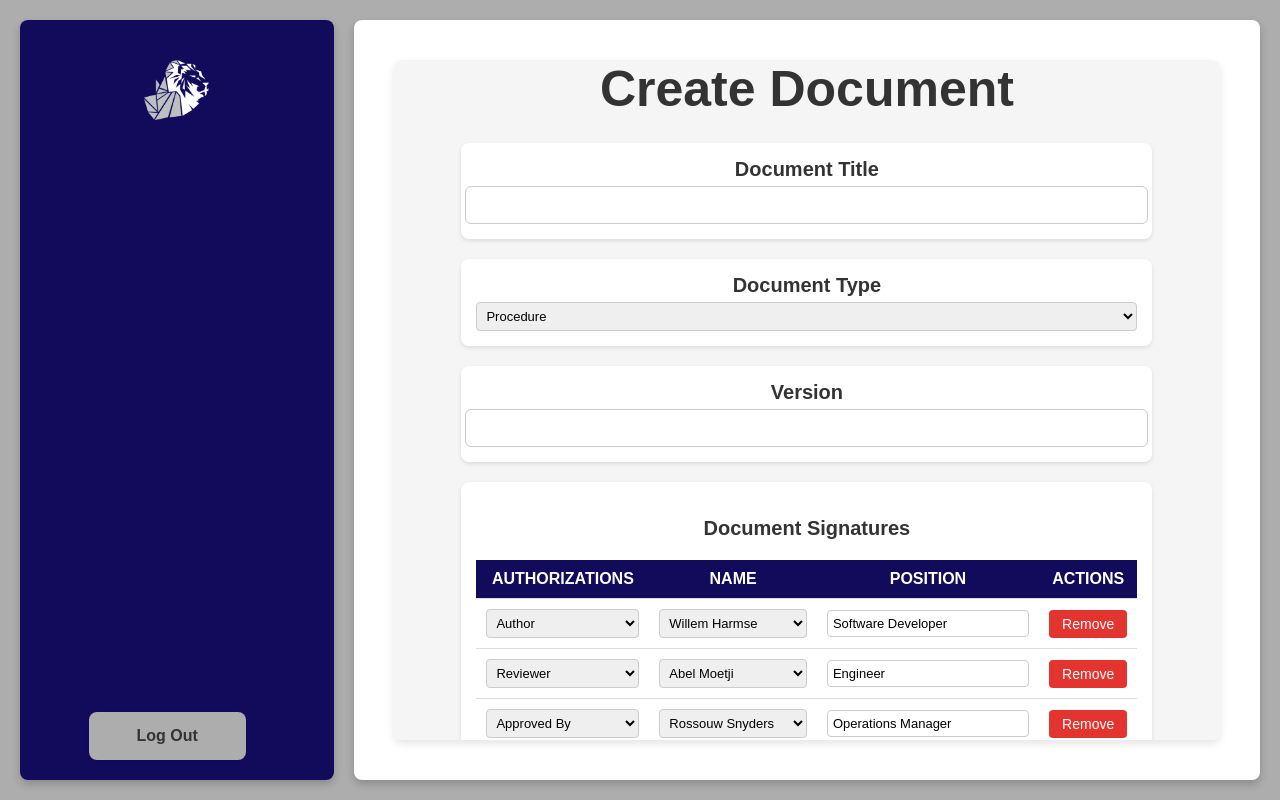
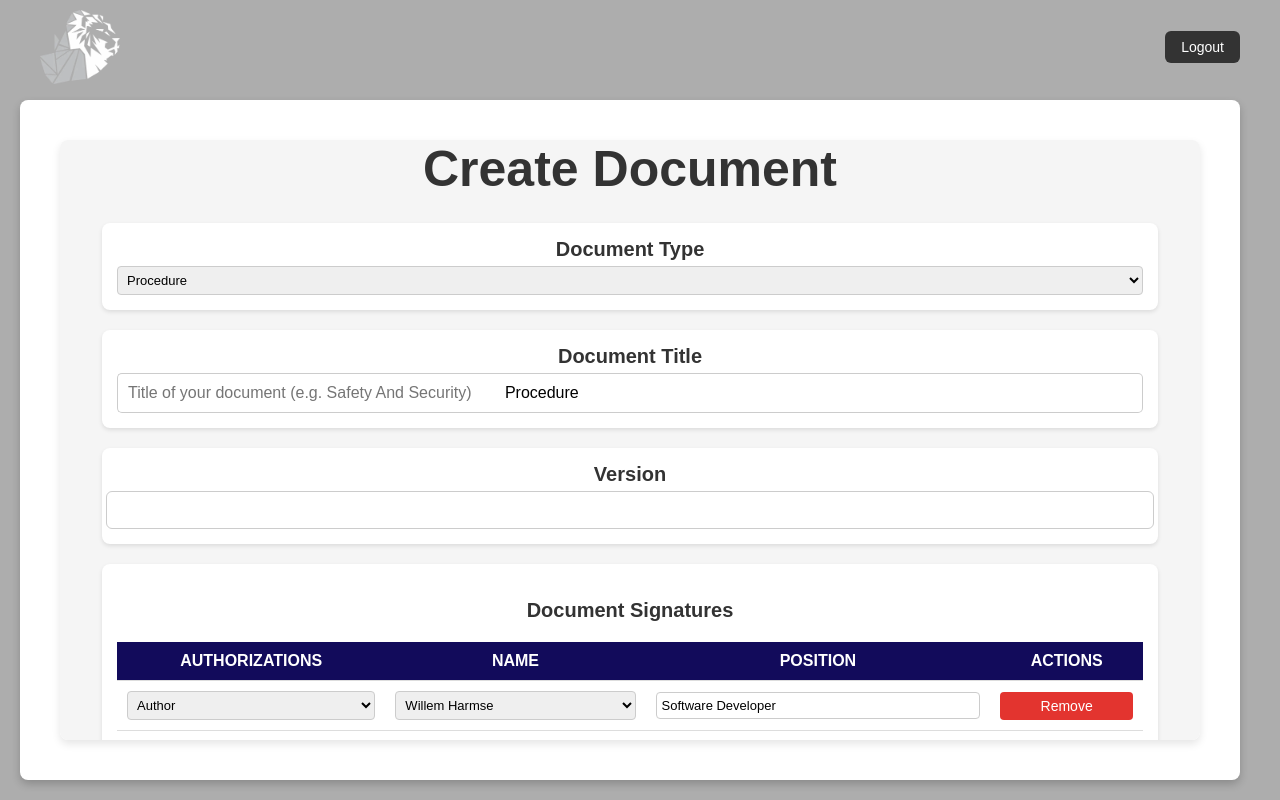
Before and after one commit to willemharmse/FrontendDMS, a React (Create React App) app: page /FrontendDMS/documentCreate in a window 1280 px wide. Built offline with nearby package versions, Linux system fonts and the light colour scheme; no server answers.

Commit message:
Enhance styling and layout: update card hover effects, add column widths for term and abbreviation tables, and improve password input visibility with show/hide functionality

```diff
--- a/src/components/CreatePage.css
+++ b/src/components/CreatePage.css
@@ -6,6 +6,52 @@ body {
   font-family: Arial, sans-serif;
   color: #333;
   background-color: #ADADAD;
+}
+
+.create-header {
+  display: flex;
+  justify-content: space-between;
+  /* Keeps items at far left and right */
+  align-items: center;
+  width: 100%;
+  padding: 10px 20px;
+  background-color: transparent;
+  position: fixed;
+  top: 0;
+  left: 0;
+  right: 0;
+  z-index: 100;
+}
+
+.header-left {
+  display: flex;
+  align-items: center;
+}
+
+.header-left img {
+  width: 80px;
+  /* Adjust image size */
+  height: auto;
+  cursor: pointer;
+  margin-left: 20px;
+}
+
+.logout-button-cp {
+  background-color: #333;
+  color: white;
+  border: none;
+  padding: 8px 16px;
+  border-radius: 6px;
+  font-size: 14px;
+  cursor: pointer;
+  transition: background 0.3s ease;
+  margin-right: 60px;
+  width: auto;
+  /* Ensures it doesn’t go off-screen */
+}
+
+.logout-button-cp:hover {
+  background-color: #cc1f1a;
 }
 
 .cent {
@@ -38,18 +84,17 @@ body {
 }
 
 .main-box {
-  flex-grow: 1;
+  width: 100%;
+  margin-top: 80px;
+  margin-right: 20px;
+  /* Adjust for the fixed header */
   padding: 20px;
-  margin-left: 20px;
   background-color: #ffffff;
   border-radius: 8px;
   box-shadow: 0 4px 8px rgba(0, 0, 0, 0.2);
-  /* Floating shadow effect */
   position: relative;
   z-index: 5;
-  /* Ensures the main content stays below the sidebar */
   overflow: hidden;
-  /* Allows scrolling if content overflows */
 }
 
 /* Table */
@@ -238,9 +283,8 @@ body {
   padding: 15px;
   margin: 10px 0;
   /* Keeps it aligned */
-  width: 80%;
+  width: 90%;
   /* Makes the boxes shorter */
-  max-width: 800px;
   /* Prevents overly long input fields */
   border-radius: 8px;
   box-shadow: 0 2px 4px rgba(0, 0, 0, 0.1);
@@ -264,9 +308,8 @@ body {
   padding: 15px;
   margin: 10px 0;
   /* Keeps it aligned */
-  width: 80%;
+  width: 90%;
   /* Makes the boxes shorter */
-  max-width: 800px;
   /* Prevents overly long input fields */
   border-radius: 8px;
   box-shadow: 0 2px 4px rgba(0, 0, 0, 0.1);
@@ -324,8 +367,7 @@ body {
   background-color: white;
   padding: 15px;
   margin: 10px 0;
-  width: 80%;
-  max-width: 800px;
+  width: 90%;
   border-radius: 8px;
   box-shadow: 0 2px 4px rgba(0, 0, 0, 0.1);
   display: flex;
@@ -348,6 +390,48 @@ body {
   color: #000000;
   text-align: center;
   margin-top: 10px;
+}
+
+.input-group-cpt {
+  display: flex;
+  /* Use flexbox to align inputs side by side */
+  align-items: center;
+  /* Vertically center the inputs */
+  width: 100%;
+}
+
+.input-group-cpt input {
+  font-size: 16px;
+  padding: 10px;
+  margin: 0;
+  border: 1px solid #ccc;
+  /* Subtle border */
+  border-radius: 5px;
+  /* Rounded corners */
+  width: 100%;
+  /* Allow the inputs to take full available width */
+}
+
+.input-group-cpt .title-input {
+  border-right: none;
+  /* Remove border between the two inputs */
+  width: calc(100% - 150px);
+  border-top-right-radius: 0px;
+  border-bottom-right-radius: 0px;
+  /* Allow the title input to take most of the space */
+}
+
+.input-group-cpt .document-type-input {
+  width: 150%;
+  /* Light background to make it visually distinct */
+  border-left: none;
+  border-top-left-radius: 0px;
+  color: #000000;
+  background-color: white;
+  border-bottom-left-radius: 0px;
+  /* Remove border between the two inputs */
+  padding: 10px;
+  /* Match padding of the first input */
 }
 
 /* Inputs for Chapter and Subheading Titles */
--- a/src/components/CreatePage.js
+++ b/src/components/CreatePage.js
@@ -246,24 +246,17 @@ const CreatePage = () => {
   return (
     <div className="file-create-container">
       {/* Sidebar */}
-      <div className="sidebar">
-        <div className="sidebar-logo">
-          <img src="logo.webp" alt="Logo" className="logo-img" onClick={() => navigate("/FrontendDMS/home")} />
+      <header className="create-header">
+        <div className="header-left">
+          <img src="logo.webp" alt="Left Icon" onClick={() => navigate('/FrontendDMS/home')} />
         </div>
-        <button className="sidebar-item text-format-log log-but" onClick={() => navigate("/FrontendDMS/")}>
-          Log Out
-        </button>
-      </div>
+        <button className="logout-button-cp" onClick={() => navigate('/FrontendDMS/')}>Logout</button>
+      </header>
 
       {/* Main content */}
       <div className="main-box">
         <div className="scrollable-box">
           <h2 className="scrollable-box-title font-fam">Create Document</h2>
-
-          <div className="input-box">
-            <label className="font-fam-labels">Document Title</label>
-            <input type="text" name="title" className="font-fam" value={formData.title} onChange={handleInputChange} />
-          </div>
 
           <div className="input-box">
             <label className="font-fam-labels">Document Type</label>
@@ -277,6 +270,27 @@ const CreatePage = () => {
               <option value="Procedure">Procedure</option>
               <option value="Standard">Standard</option>
             </select>
+          </div>
+
+          <div className="input-box">
+            <label className="font-fam-labels">Document Title</label>
+            <div className="input-group-cpt">
+              <input
+                type="text"
+                name="title"
+                className="font-fam title-input"
+                value={formData.title}
+                onChange={handleInputChange}
+                placeholder={`Title of your document (e.g. Safety And Security)`}
+              />
+              <input
+                type="text"
+                className="font-fam document-type-input"
+                value={formData.documentType}
+                onChange={handleInputChange}
+                disabled
+              />
+            </div>
           </div>
 
           <div className="input-box">
--- a/src/components/CreatePage/Abbreviation.jsx
+++ b/src/components/CreatePage/Abbreviation.jsx
@@ -68,7 +68,7 @@ const AbbreviationTable = ({ formData, setFormData, usedAbbrCodes, setUsedAbbrCo
                   </tr>
                 </thead>
                 <tbody>
-                  {Object.keys(AbbrToMeaningMap).map((abbr) => (
+                  {Object.keys(AbbrToMeaningMap).sort().map((abbr) => (
                     <tr key={abbr}>
                       <td>
                         <input
@@ -99,9 +99,9 @@ const AbbreviationTable = ({ formData, setFormData, usedAbbrCodes, setUsedAbbrCo
       <table className="vcr-table font-fam">
         <thead>
           <tr>
-            <th>Abbreviations</th>
-            <th>Description</th>
-            <th>Actions</th>
+            <th className="col-abbr-abbr">Abbreviations</th>
+            <th className="col-abbr-desc">Description</th>
+            <th className="col-abbr-act"></th>
           </tr>
         </thead>
         <tbody>
--- a/src/components/CreatePage/AbbreviationTable.css
+++ b/src/components/CreatePage/AbbreviationTable.css
@@ -40,6 +40,18 @@
     flex-direction: column;
 }
 
+.col-abbr-abbr {
+    width: 20%;
+}
+
+.col-abbr-desc {
+    width: 70%;
+}
+
+.col-abbr-act {
+    width: 10%;
+}
+
 .popup-table-wrapper-abbr {
     overflow-y: auto;
     /* Allow vertical scrolling */
--- a/src/components/CreatePage/TermTable.css
+++ b/src/components/CreatePage/TermTable.css
@@ -71,3 +71,15 @@
     text-align: center;
     font-size: 16px;
 }
+
+.col-term-term {
+    width: 20%;
+}
+
+.col-term-desc {
+    width: 70%;
+}
+
+.col-term-act {
+    width: 10%;
+}
--- a/src/components/CreatePage/TermTable.jsx
+++ b/src/components/CreatePage/TermTable.jsx
@@ -77,7 +77,7 @@ const TermTable = ({ formData, setFormData, usedTermCodes, setUsedTermCodes }) =
                   </tr>
                 </thead>
                 <tbody>
-                  {Object.keys(TermToDescriptionMap).map((term) => (
+                  {Object.keys(TermToDescriptionMap).sort().map((term) => (
                     <tr key={term}>
                       <td>
                         <input
@@ -107,9 +107,9 @@ const TermTable = ({ formData, setFormData, usedTermCodes, setUsedTermCodes }) =
       <table className="vcr-table">
         <thead>
           <tr>
-            <th>Term</th>
-            <th>Definition</th>
-            <th>Actions</th>
+            <th className="col-term-term">Term</th>
+            <th className="col-term-desc">Definition</th>
+            <th className="col-term-act"></th>
           </tr>
         </thead>
         <tbody>
--- a/src/components/FileInfo.css
+++ b/src/components/FileInfo.css
@@ -439,7 +439,7 @@ body {
   opacity: 0.9;
 }
 
-.main-box {
+.main-box-file-info {
   flex-grow: 1;
   padding: 20px;
   margin-left: 20px;
@@ -734,3 +734,11 @@ tbody tr:hover {
 .review-soon {
   background-color: #c254547e;
 }
+
+.review-past {
+  background-color: #FFFF89;
+}
+
+.review-ongoing {
+  background-color: transparent;
+}
--- a/src/components/HomePage.css
+++ b/src/components/HomePage.css
@@ -97,7 +97,8 @@
 
 .card:hover {
   transform: scale(1.025);
-  background-color: #4ba049;
+  background-color: #E1D8AF;
+  color: black;
 }
 
 .card img {
--- a/src/components/HomePage.js
+++ b/src/components/HomePage.js
@@ -1,7 +1,7 @@
 import React from "react";
 import { useNavigate } from "react-router-dom";
 import { FontAwesomeIcon } from '@fortawesome/react-fontawesome';
-import { faChalkboardTeacher, faFileCircleCheck } from '@fortawesome/free-solid-svg-icons';
+import { faChalkboardTeacher, faFileCircleCheck, faFileCirclePlus, faFile, faTriangleExclamation } from '@fortawesome/free-solid-svg-icons';
 import "./HomePage.css";
 
 const HomePage = () => {
@@ -22,15 +22,15 @@ const HomePage = () => {
         {/* Left Section */}
         <div className="section">
           <div className="card" onClick={() => navigate("/FrontendDMS/documentManage")}>
-            <img src="docMan.png" alt="Document Management" />
+            <FontAwesomeIcon icon={faFile} className="logo" />
             <h3>DOCUMENT MANAGEMENT</h3>
           </div>
           <div className="card" onClick={() => navigate("/FrontendDMS/documentCreate")}>
-            <img src="docCreate.png" alt="Document Development" />
+            <FontAwesomeIcon icon={faFileCirclePlus} className="logo" />
             <h3>DOCUMENT DEVELOPMENT</h3>
           </div>
           <div className="card" onClick={() => navigate("/FrontendDMS/riks")}>
-            <img src="docCreate.png" alt="Document Development" />
+            <FontAwesomeIcon icon={faTriangleExclamation} className="logo" />
             <h3>RISK ASSESSMENT</h3>
           </div>
         </div>
--- a/src/components/LoginPage.css
+++ b/src/components/LoginPage.css
@@ -79,9 +79,11 @@ h2 {
 
 .input-group input {
   display: inline-block;
-  width: 98%;
+  width: 87%;
   padding: 7px;
   padding-left: 0;
+  padding-right: 50px;
+  /* Space for the button */
   font-size: 24px;
   border: 0;
   color: #f4f6fc;
@@ -122,6 +124,27 @@ h2 {
   transition: color 0.3s ease, background-color 0.3s ease;
 }
 
+.show-hide-button {
+  position: absolute;
+  right: 15px;
+  width: 10px;
+  top: 50%;
+  transform: translateY(-50%);
+  background: none;
+  border: none;
+  font-size: 16px;
+  cursor: pointer;
+}
+
+.show-hide-button:focus {
+  outline: none;
+}
+
+.login-password-container {
+  position: relative;
+  width: 100%;
+}
+
 .login-button:hover {
   background-color: #f4f6fc;
   color: #0b1320;
```
Also changed, not shown: src/components/FileInfo.js (+13 -4 lines), src/components/LoginPage.js (+18 -6 lines).
